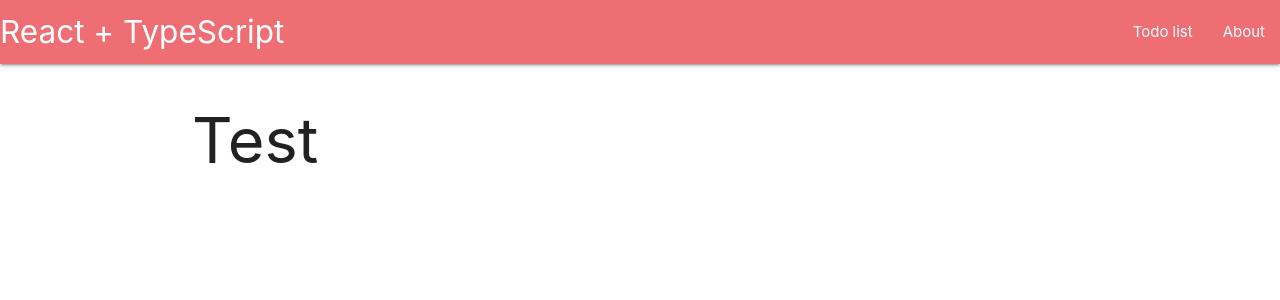
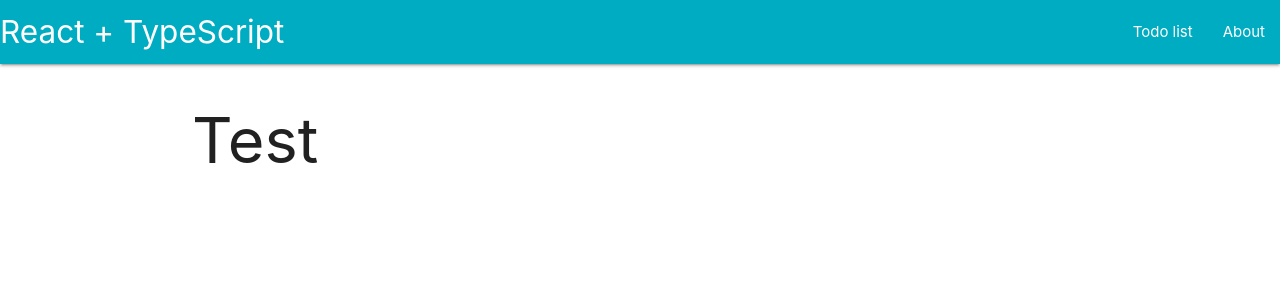
Before and after one commit to alexandr-g/react-typescript, a React (Create React App) app: page / in a window 1280 px wide. Shown: the top 300 px of the page. Built offline with nearby package versions, Linux system fonts and the light colour scheme.

Commit message:
Change color for the navbar and link

```diff
--- a/src/components/Navbar.tsx
+++ b/src/components/Navbar.tsx
@@ -2,8 +2,8 @@ import React from 'react'
 
 export const Navbar: React.FunctionComponent = () => (
   <nav>
-    <div className="nav-wrapper">
-      <a href="#" className="brand-logo">
+    <div className="nav-wrapper cyan darken-1 px1">
+      <a href="/" className="brand-logo">
         React + TypeScript
       </a>
       <ul className="right hide-on-med-and-down">
```
